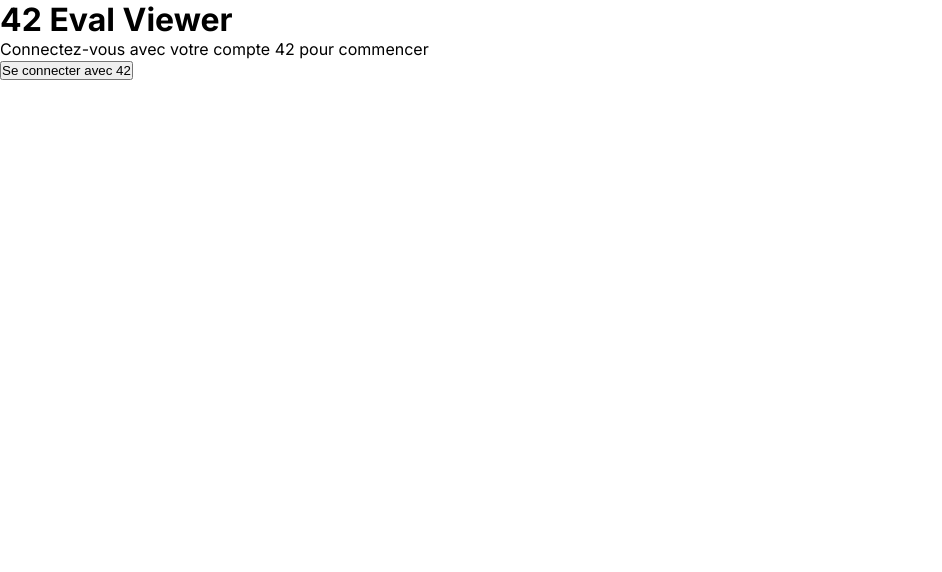
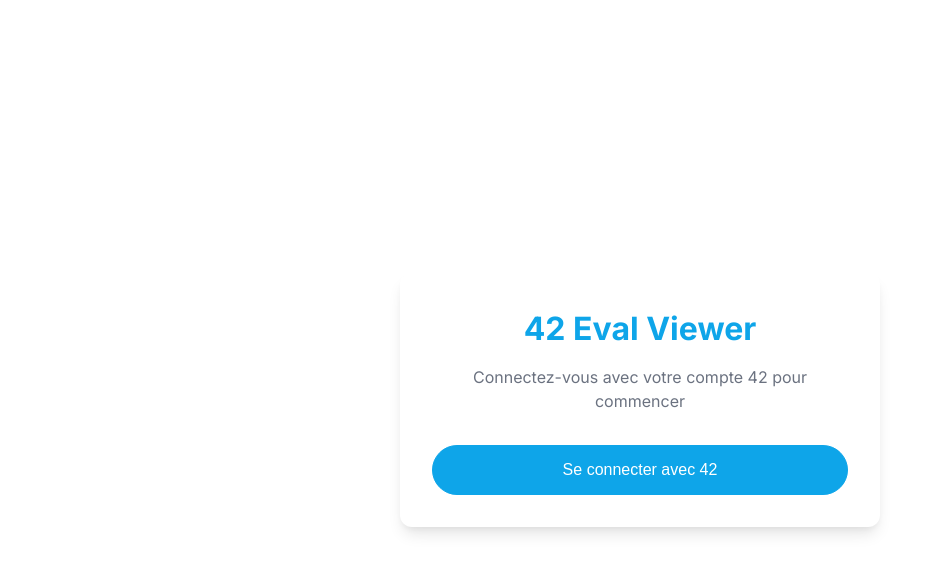
Before and after one commit to eliamd/42ExamFollow, a Next.js app: page / in a window 1280 px wide. Shown: the top 572 px of the page, without its empty margins (0-942 px from the left). Built offline with nearby package versions, Linux system fonts and the light colour scheme.

Commit message:
ça marche :)

```diff
--- a/app/globals.css
+++ b/app/globals.css
@@ -1,6 +1,7 @@
 :root {
   --primary: #0ea5e9;
   --primary-dark: #0369a1;
+  --primary-light: #7dd3fc;
   --success: #22c55e;
   --warning: #eab308;
   --error: #ef4444;
@@ -10,8 +11,21 @@
   --text-dark: #ffffff;
   --gray-100: #f3f4f6;
   --gray-200: #e5e7eb;
+  --gray-300: #d1d5db;
+  --gray-400: #9ca3af;
+  --gray-500: #6b7280;
   --gray-700: #374151;
   --gray-800: #1f2937;
+  --gray-900: #111827;
+  --shadow-sm: 0 1px 2px rgba(0, 0, 0, 0.05);
+  --shadow: 0 1px 3px rgba(0, 0, 0, 0.1), 0 1px 2px rgba(0, 0, 0, 0.06);
+  --shadow-md: 0 4px 6px -1px rgba(0, 0, 0, 0.1), 0 2px 4px -1px rgba(0, 0, 0, 0.06);
+  --shadow-lg: 0 10px 15px -3px rgba(0, 0, 0, 0.1), 0 4px 6px -2px rgba(0, 0, 0, 0.05);
+  --border-radius-sm: 0.25rem;
+  --border-radius: 0.375rem;
+  --border-radius-md: 0.5rem;
+  --border-radius-lg: 0.75rem;
+  --border-radius-full: 9999px;
 }
 
 @media (prefers-color-scheme: dark) {
@@ -31,6 +45,8 @@ body {
   color: var(--text);
   background-color: var(--background);
   font-family: system-ui, -apple-system, sans-serif;
+  line-height: 1.5;
+  min-height: 100vh;
 }
 
 .container {
@@ -199,6 +215,246 @@ body {
   color: var(--gray-700);
 }
 
+/* Styles pour les pages de login et de sélection */
+
+.page-container {
+  display: flex;
+  flex-direction: column;
+  align-items: center;
+  justify-content: center;
+  min-height: 100vh;
+  padding: 1rem;
+}
+
+.login-container, .selection-container {
+  background-color: var(--background);
+  border-radius: var(--border-radius-lg);
+  box-shadow: var(--shadow-lg);
+  padding: 2rem;
+  width: 100%;
+  max-width: 480px;
+  text-align: center;
+}
+
+.app-title {
+  font-size: 2rem;
+  font-weight: bold;
+  color: var(--primary);
+  margin-bottom: 0.75rem;
+}
+
+.app-description {
+  color: var(--gray-500);
+  margin-bottom: 2rem;
+}
+
+.btn {
+  display: inline-block;
+  font-weight: 500;
+  text-align: center;
+  white-space: nowrap;
+  vertical-align: middle;
+  user-select: none;
+  border: 1px solid transparent;
+  padding: 0.75rem 1.5rem;
+  font-size: 1rem;
+  line-height: 1.5;
+  border-radius: var(--border-radius-full);
+  cursor: pointer;
+  transition: all 0.2s;
+}
+
+.btn-primary {
+  color: #fff;
+  background-color: var(--primary);
+  border-color: var(--primary);
+}
+
+.btn-primary:hover {
+  background-color: var(--primary-dark);
+  border-color: var(--primary-dark);
+}
+
+.btn-secondary {
+  color: var(--gray-700);
+  background-color: white;
+  border-color: var(--gray-300);
+}
+
+.btn-secondary:hover {
+  background-color: var(--gray-100);
+}
+
+.btn-block {
+  display: block;
+  width: 100%;
+}
+
+.input-group {
+  position: relative;
+  margin-bottom: 1.5rem;
+}
+
+.input {
+  display: block;
+  width: 100%;
+  padding: 0.75rem 1rem;
+  font-size: 1rem;
+  line-height: 1.5;
+  color: var(--text);
+  background-color: var(--background);
+  background-clip: padding-box;
+  border: 1px solid var(--gray-300);
+  border-radius: var(--border-radius);
+  transition: border-color 0.15s ease-in-out;
+}
+
+.input:focus {
+  border-color: var(--primary-light);
+  outline: 0;
+  box-shadow: 0 0 0 3px rgba(14, 165, 233, 0.25);
+}
+
+.btn-search {
+  position: absolute;
+  right: 8px;
+  top: 50%;
+  transform: translateY(-50%);
+  background: transparent;
+  border: none;
+  color: var(--gray-500);
+  cursor: pointer;
+}
+
+.btn-search:hover {
+  color: var(--primary);
+}
+
+.search-icon {
+  width: 20px;
+  height: 20px;
+}
+
+.tags-container {
+  display: flex;
+  flex-wrap: wrap;
+  gap: 0.5rem;
+  margin-bottom: 1.5rem;
+}
+
+.tag {
+  display: inline-flex;
+  align-items: center;
+  padding: 0.25rem 0.75rem;
+  font-size: 0.875rem;
+  font-weight: 500;
+  color: var(--primary-dark);
+  background-color: rgba(14, 165, 233, 0.1);
+  border-radius: var(--border-radius-full);
+}
+
+.tag-close {
+  background: none;
+  border: none;
+  color: currentColor;
+  font-size: 1rem;
+  line-height: 1;
+  margin-left: 0.5rem;
+  padding: 0;
+  cursor: pointer;
+  opacity: 0.7;
+}
+
+.tag-close:hover {
+  opacity: 1;
+}
+
+.loading {
+  display: flex;
+  flex-direction: column;
+  align-items: center;
+  justify-content: center;
+  padding: 2rem;
+}
+
+.spinner {
+  width: 40px;
+  height: 40px;
+  border: 4px solid rgba(14, 165, 233, 0.1);
+  border-left-color: var(--primary);
+  border-radius: 50%;
+  animation: spin 1s linear infinite;
+  margin-bottom: 1rem;
+}
+
+@keyframes spin {
+  to {
+    transform: rotate(360deg);
+  }
+}
+
+.error-message {
+  padding: 1rem;
+  color: var(--error);
+  background-color: rgba(239, 68, 68, 0.1);
+  border-radius: var(--border-radius);
+  text-align: center;
+}
+
+/* Styles pour les squelettes de chargement */
+.skeleton {
+  background: linear-gradient(
+    90deg,
+    rgba(0, 0, 0, 0.06) 25%,
+    rgba(0, 0, 0, 0.15) 37%,
+    rgba(0, 0, 0, 0.06) 63%
+  );
+  background-size: 400% 100%;
+  animation: skeleton-loading 1.4s ease infinite;
+}
+
+@media (prefers-color-scheme: dark) {
+  .skeleton {
+    background: linear-gradient(
+      90deg,
+      rgba(255, 255, 255, 0.06) 25%,
+      rgba(255, 255, 255, 0.15) 37%,
+      rgba(255, 255, 255, 0.06) 63%
+    );
+    background-size: 400% 100%;
+  }
+}
+
+@keyframes skeleton-loading {
+  0% {
+    background-position: 100% 50%;
+  }
+  100% {
+    background-position: 0 50%;
+  }
+}
+
+.skeleton-avatar {
+  width: 4rem;
+  height: 4rem;
+  border-radius: 50%;
+}
+
+.skeleton-text {
+  height: 1rem;
+  width: 80%;
+  margin-bottom: 0.5rem;
+  border-radius: var(--border-radius-sm);
+}
+
+.skeleton-text.short {
+  width: 40%;
+}
+
+.skeleton-text.medium {
+  width: 60%;
+}
+
 @media (prefers-color-scheme: dark) {
   .student-card {
     background: var(--gray-800);
@@ -218,4 +474,38 @@ body {
   .progress-bar {
     background: var(--gray-700);
   }
+
+  .login-container, .selection-container {
+    background-color: var(--gray-800);
+  }
+
+  .app-description {
+    color: var(--gray-300);
+  }
+
+  .btn-secondary {
+    background-color: var(--gray-700);
+    border-color: var(--gray-600);
+    color: var(--gray-200);
+  }
+
+  .btn-secondary:hover {
+    background-color: var(--gray-600);
+  }
+
+  .input {
+    background-color: var(--gray-800);
+    border-color: var(--gray-600);
+    color: var(--gray-200);
+  }
+
+  .input:focus {
+    border-color: var(--primary);
+    box-shadow: 0 0 0 3px rgba(14, 165, 233, 0.25);
+  }
+
+  .tag {
+    color: var(--primary-light);
+    background-color: rgba(14, 165, 233, 0.2);
+  }
 }
--- a/app/page.tsx
+++ b/app/page.tsx
@@ -26,17 +26,15 @@ export default function Home() {
 
   if (!isAuthenticated) {
     return (
-      <div className="flex min-h-screen flex-col items-center justify-center p-4">
-        <div className="text-center">
-          <h1 className="text-4xl font-bold text-gray-900 dark:text-white">
-            42 Eval Viewer
-          </h1>
-          <p className="mt-2 text-gray-600 dark:text-gray-400">
+      <div className="page-container">
+        <div className="login-container">
+          <h1 className="app-title">42 Eval Viewer</h1>
+          <p className="app-description">
             Connectez-vous avec votre compte 42 pour commencer
           </p>
           <button
             onClick={() => login()}
-            className="mt-4 rounded-lg bg-blue-600 px-4 py-2 text-white hover:bg-blue-700 focus:outline-none focus:ring-2 focus:ring-blue-500 focus:ring-offset-2"
+            className="btn btn-primary btn-block"
           >
             Se connecter avec 42
           </button>
@@ -46,48 +44,41 @@ export default function Home() {
   }
 
   return (
-    <div className="flex min-h-screen flex-col items-center justify-center p-4">
-      <div className="w-full max-w-2xl space-y-8">
-        <div className="text-center">
-          <h1 className="text-4xl font-bold text-gray-900 dark:text-white">
-            42 Eval Viewer
-          </h1>
-          <p className="mt-2 text-gray-600 dark:text-gray-400">
-            Suivez la progression des étudiants en temps réel
-          </p>
-        </div>
+    <div className="page-container">
+      <div className="selection-container">
+        <h1 className="app-title">42 Eval Viewer</h1>
+        <p className="app-description">
+          Suivez la progression des étudiants en temps réel
+        </p>
 
-        <form onSubmit={handleAddStudent} className="space-y-4">
-          <div className="relative">
+        <form onSubmit={handleAddStudent}>
+          <div className="input-group">
             <input
               type="text"
               value={searchQuery}
               onChange={(e) => setSearchQuery(e.target.value)}
               placeholder="Login de l'étudiant..."
-              className="w-full rounded-lg border border-gray-300 bg-white px-4 py-2 pr-10 focus:border-blue-500 focus:outline-none dark:border-gray-600 dark:bg-gray-800 dark:text-white"
+              className="input"
             />
             <button
               type="submit"
-              className="absolute right-2 top-1/2 -translate-y-1/2 text-gray-400 hover:text-gray-600"
+              className="btn-search"
             >
-              <MagnifyingGlassIcon className="h-5 w-5" />
+              <MagnifyingGlassIcon className="search-icon" />
             </button>
           </div>
         </form>
 
         {students.length > 0 && (
-          <div className="space-y-4">
-            <div className="flex flex-wrap gap-2">
+          <div>
+            <div className="tags-container">
               {students.map((student) => (
-                <span
-                  key={student}
-                  className="inline-flex items-center rounded-full bg-blue-100 px-3 py-1 text-sm font-medium text-blue-800 dark:bg-blue-900 dark:text-blue-200"
-                >
+                <span key={student} className="tag">
                   {student}
                   <button
                     type="button"
                     onClick={() => setStudents(students.filter((s) => s !== student))}
-                    className="ml-2 inline-flex h-4 w-4 items-center justify-center rounded-full hover:bg-blue-200 dark:hover:bg-blue-800"
+                    className="tag-close"
                   >
                     ×
                   </button>
@@ -97,7 +88,7 @@ export default function Home() {
 
             <button
               onClick={handleStartTracking}
-              className="w-full rounded-lg bg-blue-600 px-4 py-2 text-white hover:bg-blue-700 focus:outline-none focus:ring-2 focus:ring-blue-500 focus:ring-offset-2 dark:bg-blue-500 dark:hover:bg-blue-600"
+              className="btn btn-primary btn-block"
             >
               Commencer le suivi
             </button>
```
Also changed, not shown: app/tracking/page.tsx (+37 -13 lines).
